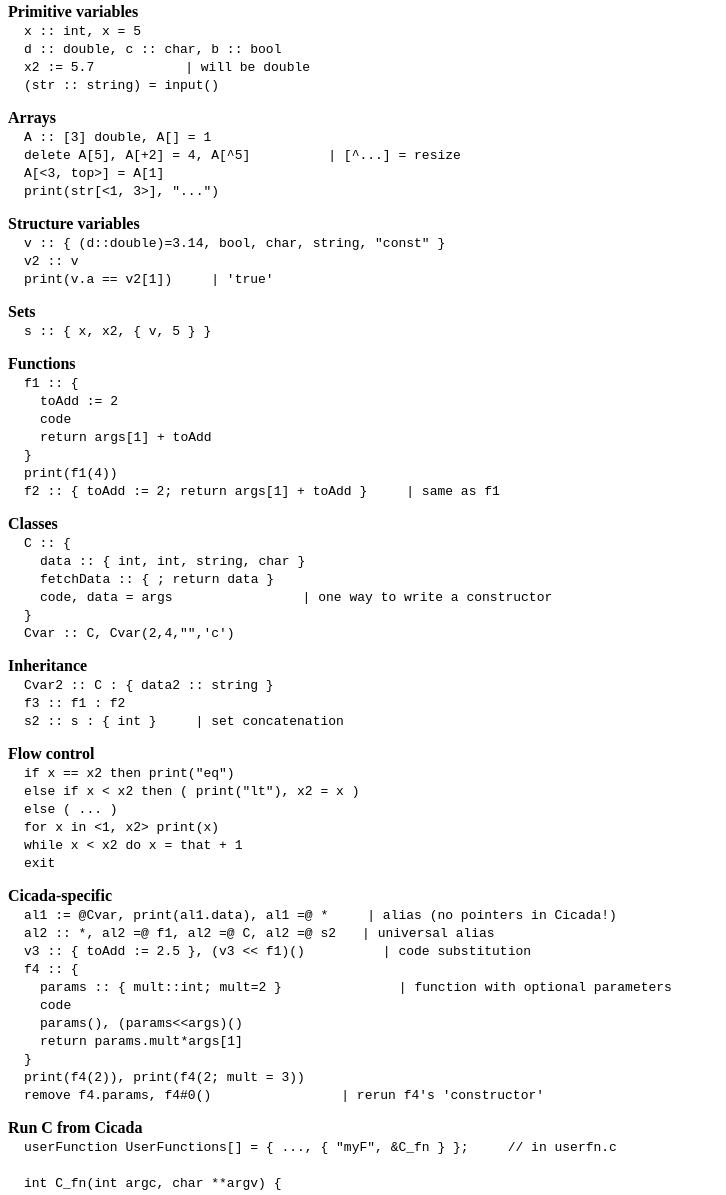
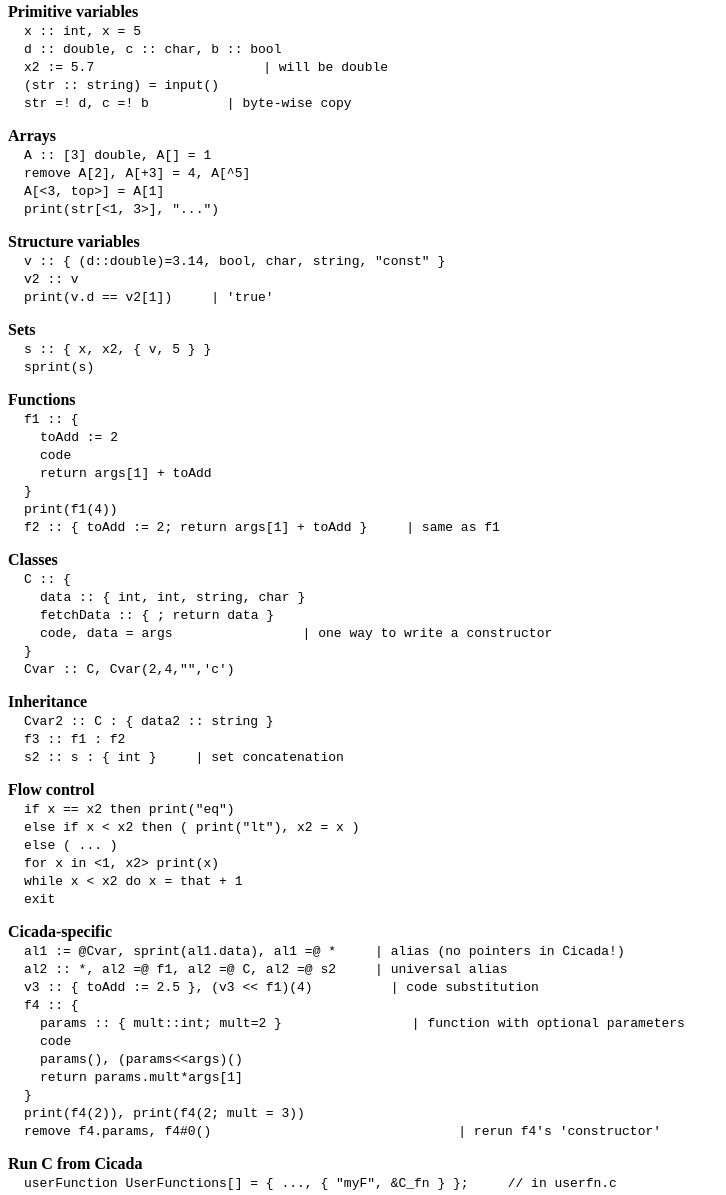
Before and after one commit to heltilda/cicada, a plain HTML site: page docs/index.html in a window 1280 px wide. Shown: the part 457-1652 px from the top of the page, without its empty margins (0-726 px from the left). Drawn offline with Linux system fonts and the light colour scheme.

Commit message:
Add files via upload

```diff
--- a/docs/index.html
+++ b/docs/index.html
@@ -26,22 +26,24 @@
 <p><br><b>Primitive variables</b><br>
 &emsp;<code>x :: int, x = 5</code><br>
 &emsp;<code>d :: double, c :: char, b :: bool</code><br>
-&emsp;<code>x2 := 5.7&emsp;&emsp;&emsp;&emsp;&emsp;&emsp;&emsp;| will be double</code><br>
+&emsp;<code>x2 := 5.7&emsp;&emsp;&emsp;&emsp;&emsp;&emsp;&emsp;&emsp;&emsp;&emsp;&emsp;&emsp;&emsp;| will be double</code><br>
 &emsp;<code>(str :: string) = input()</code><br>
+&emsp;<code>str =! d, c =! b&emsp;&emsp;&emsp;&emsp;&emsp;&emsp;| byte-wise copy</code><br>
 
 <p><b>Arrays</b><br>
 &emsp;<code>A :: [3] double, A[] = 1</code><br>
-&emsp;<code>delete A[5], A[+2] = 4, A[^5]&emsp;&emsp;&emsp;&emsp;&emsp;&emsp;| [^...] = resize</code><br>
+&emsp;<code>remove A[2], A[+3] = 4, A[^5]</code><br>
 &emsp;<code>A[<3, top>] = A[1]</code><br>
 &emsp;<code>print(str[<1, 3>], "...")</code><br>
 
 <p><b>Structure variables</b><br>
 &emsp;<code>v :: { (d::double)=3.14, bool, char, string, "const" }</code><br>
 &emsp;<code>v2 :: v</code><br>
-&emsp;<code>print(v.a == v2[1])&emsp;&emsp;&emsp;| 'true'</code>
+&emsp;<code>print(v.d == v2[1])&emsp;&emsp;&emsp;| 'true'</code>
 
 <p><b>Sets</b><br>
 &emsp;<code>s :: { x, x2, { v, 5 } }</code><br>
+&emsp;<code>sprint(s)</code><br>
 
 <p><b>Functions</b><br>
 &emsp;<code>f1 :: {</code><br>
@@ -74,17 +76,17 @@
 &emsp;<code>exit</code><br>
 
 <p><b>Cicada-specific</b><br>
-&emsp;<code>al1 := @Cvar, print(al1.data), al1 =@ *&emsp;&emsp;&emsp;| alias (no pointers in Cicada!)</code><br>
-&emsp;<code>al2 :: *, al2 =@ f1, al2 =@ C, al2 =@ s2&emsp;&emsp;| universal alias</code><br>
-&emsp;<code>v3 :: { toAdd := 2.5 }, (v3 &lt;&lt; f1)()&emsp;&emsp;&emsp;&emsp;&emsp;&emsp;| code substitution</code><br>
+&emsp;<code>al1 := @Cvar, sprint(al1.data), al1 =@ *&emsp;&emsp;&emsp;| alias (no pointers in Cicada!)</code><br>
+&emsp;<code>al2 :: *, al2 =@ f1, al2 =@ C, al2 =@ s2&emsp;&emsp;&emsp;| universal alias</code><br>
+&emsp;<code>v3 :: { toAdd := 2.5 }, (v3 &lt;&lt; f1)(4)&emsp;&emsp;&emsp;&emsp;&emsp;&emsp;| code substitution</code><br>
 &emsp;<code>f4 :: {</code><br>
-&emsp;&emsp;<code>params :: { mult::int; mult=2 }&emsp;&emsp;&emsp;&emsp;&emsp;&emsp;&emsp;&emsp;&emsp;| function with optional parameters</code><br>
+&emsp;&emsp;<code>params :: { mult::int; mult=2 }&emsp;&emsp;&emsp;&emsp;&emsp;&emsp;&emsp;&emsp;&emsp;&emsp;| function with optional parameters</code><br>
 &emsp;&emsp;<code>code</code><br>
 &emsp;&emsp;<code>params(), (params&lt;&lt;args)()</code><br>
 &emsp;&emsp;<code>return params.mult*args[1]</code><br>
 &emsp;<code>}</code><br>
 &emsp;<code>print(f4(2)), print(f4(2; mult = 3))</code><br>
-&emsp;<code>remove f4.params, f4#0()&emsp;&emsp;&emsp;&emsp;&emsp;&emsp;&emsp;&emsp;&emsp;&emsp;| rerun f4's 'constructor'</code><br>
+&emsp;<code>remove f4.params, f4#0()&emsp;&emsp;&emsp;&emsp;&emsp;&emsp;&emsp;&emsp;&emsp;&emsp;&emsp;&emsp;&emsp;&emsp;&emsp;&emsp;&emsp;&emsp;&emsp;| rerun f4's 'constructor'</code><br>
 
 <p><b>Run C from Cicada</b><br>
 &emsp;<code>userFunction UserFunctions[] = { ..., { "myF", &C_fn } };&emsp;&emsp;&emsp;// in userfn.c</code><br>
```
